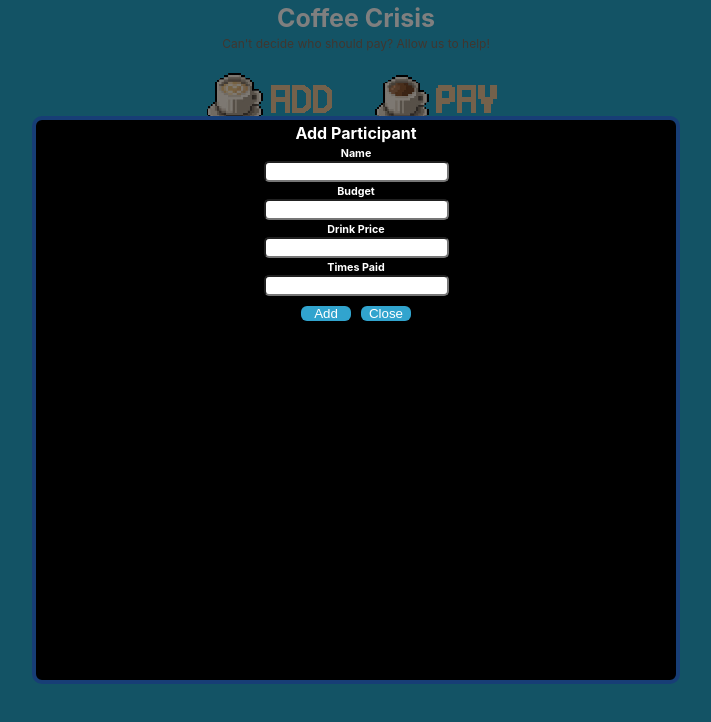
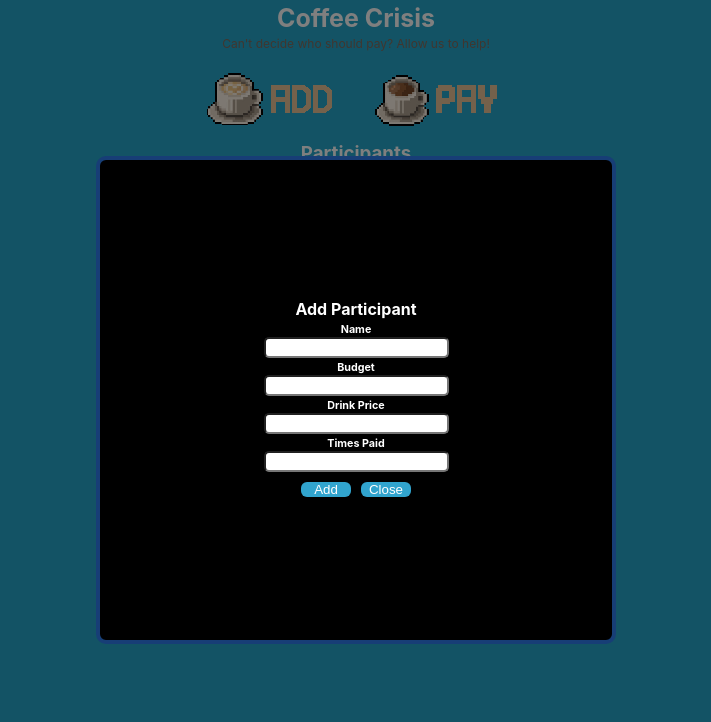
Before and after one commit to bradyz314/coffee-challenge, a React (Create React App) app in the folder my-app/: page / in a window 1280 px wide. Both pictures are taken after a click on the button 557 px from the left and 101 px from the top of the page. Shown: the top 722 px of the page, without its empty margins (284-995 px from the left). Built offline with nearby package versions, Linux system fonts and the light colour scheme.

Commit message:
Update css

```diff
--- a/my-app/src/App.css
+++ b/my-app/src/App.css
@@ -93,10 +93,11 @@ button {
   display: flex;
   flex-direction: column;
   align-items: center;
+  justify-content: center;
   border-radius: 10px;
   border: 4px solid rgb(23, 62, 118);
-  width: 50%;
-  height: 70%;
+  width: 40%;
+  height: 60%;
   background-color: black;
   color: white
 }
```
